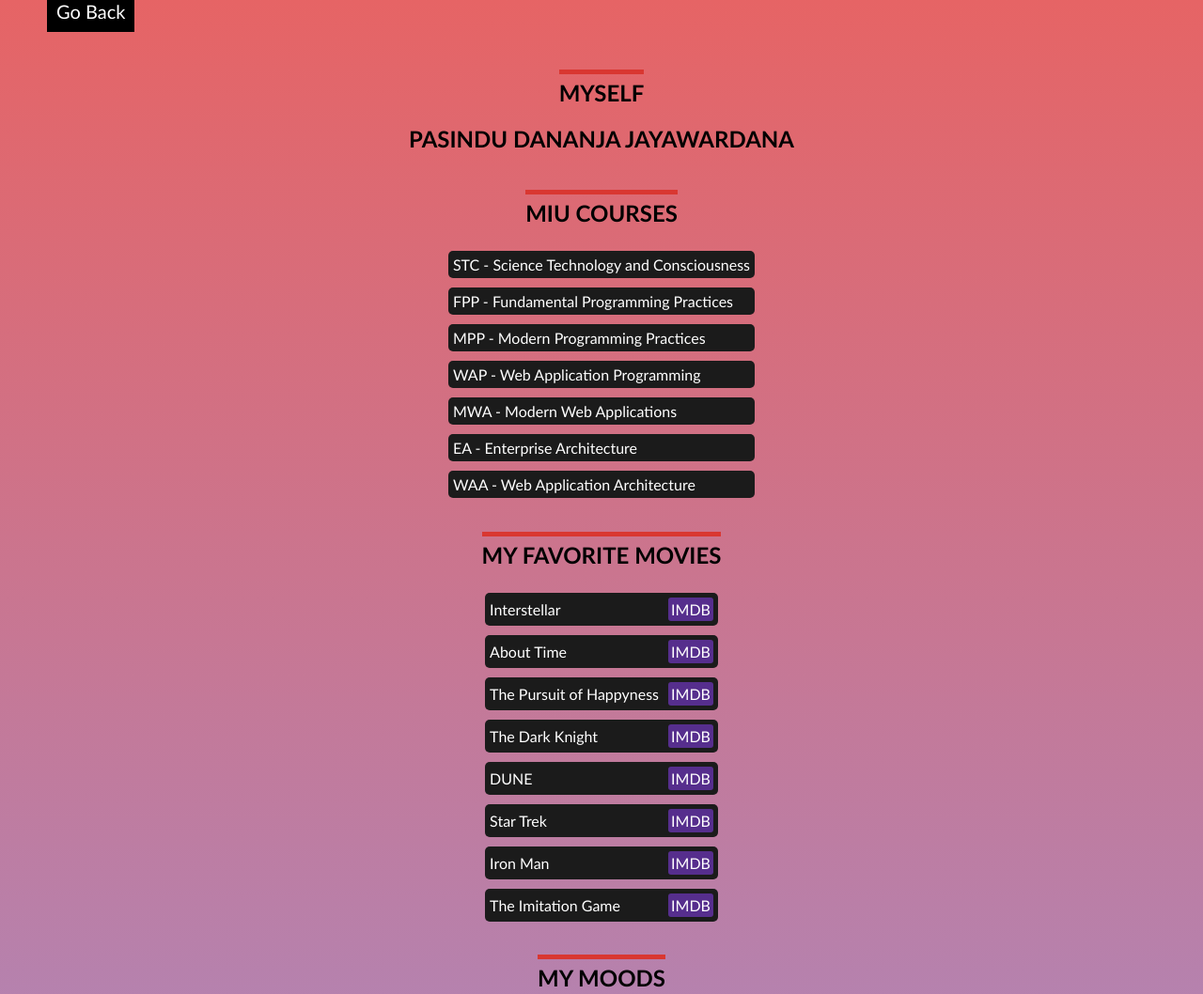
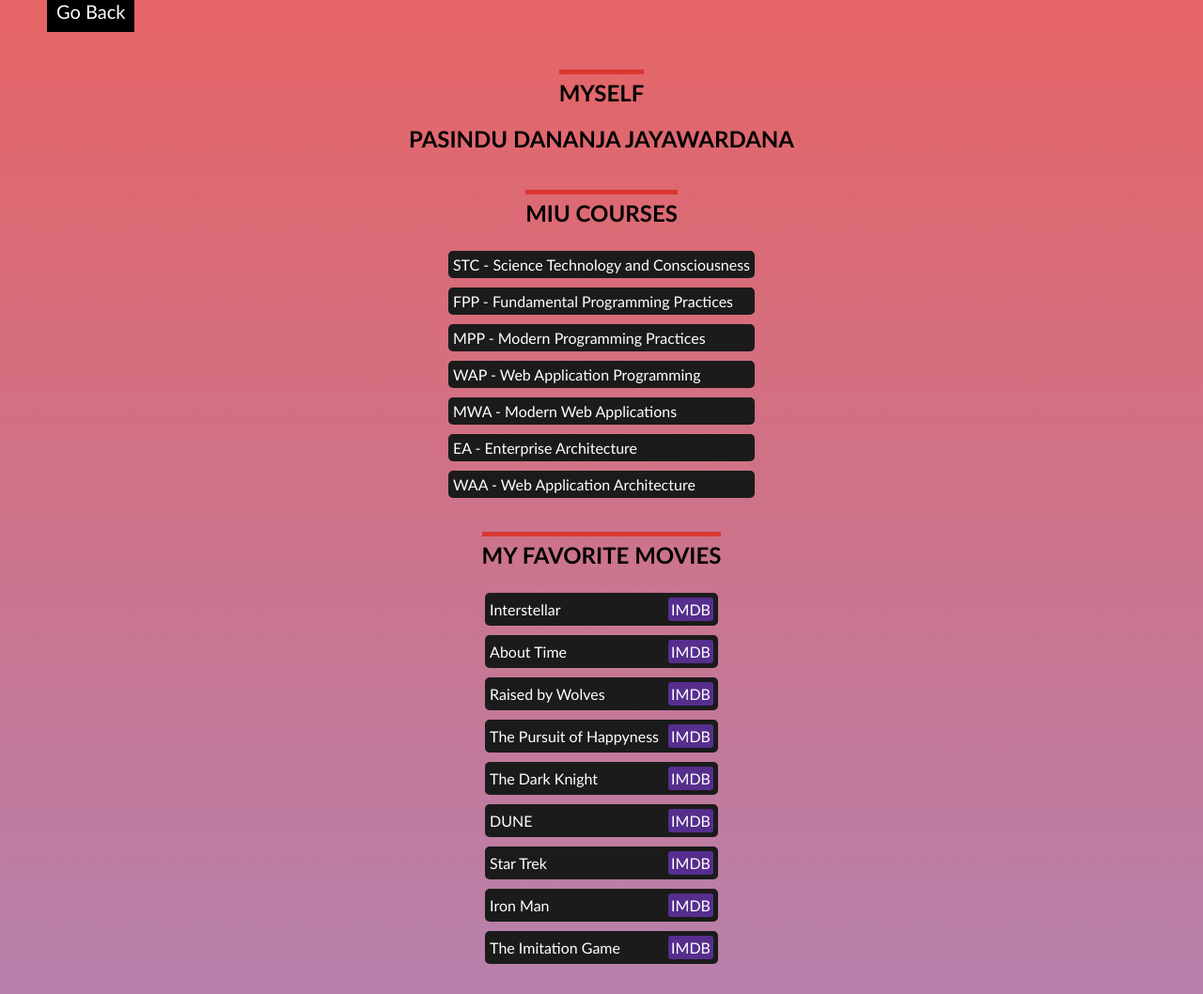
Before and after one commit to pjconnect/MIU-WAP-Labs, a plain HTML site: page aboutme.html in a window 1280 px wide. Shown: the top 1058 px of the page at 94% size. Drawn offline with Linux system fonts and the light colour scheme.

Commit message:
Added a Movie

```diff
--- a/aboutme.html
+++ b/aboutme.html
@@ -36,6 +36,9 @@
                         </li>
                         <li>About Time <a target="_blank"
                                         href="https://www.imdb.com/title/tt2194499/?ref_=nv_sr_srsg_0_tt_7_nm_1_q_About%2520Time%2520">IMDB</a>
+                        </li>
+                        <li>Raised by Wolves
+                                <a target="_blank" href="https://www.imdb.com/title/tt9170108/">IMDB</a>
                         </li>
                         <li>The Pursuit of Happyness <a target="_blank"
                                         href="https://www.imdb.com/title/tt0454921/?ref_=nv_sr_srsg_0_tt_7_nm_1_q_The%2520Pursuit%2520of%2520Happyness">IMDB</a>
```
